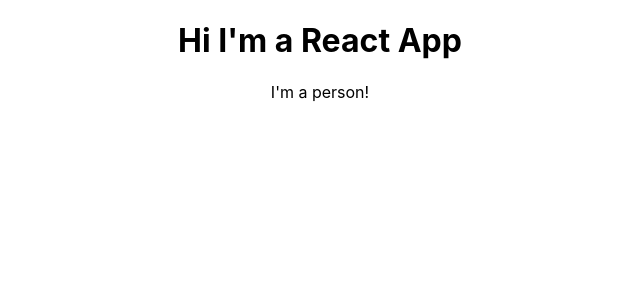
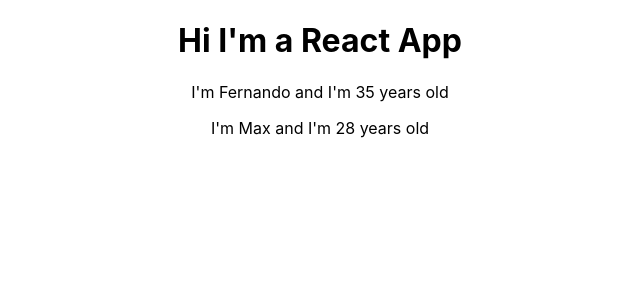
Before and after one commit to fh25/react-example, a React (Create React App) app in the folder react-ex1/: page / in a window 1280 px wide. Shown: the top 300 px of the page, without its empty margins (320-960 px from the left). Built offline with nearby package versions, Linux system fonts and the light colour scheme.

Commit message:
Passing props to component and using inside component

```diff
--- a/react-ex1/src/App.js
+++ b/react-ex1/src/App.js
@@ -6,11 +6,10 @@
   return (
     <div className="App">
       <h1>Hi I'm a React App</h1>
-      <Person />
+      <Person name="Fernando" age="35" />
+      <Person name="Max" age="28" >My Hobbies: Racing</Person>
     </div>
   );
-  // below is what happens behind the scenes when using JSX:
-  //   return React.createElement('div', {className: 'App'}, React.createElement('h1', null, 'Does this work now?'));
 }
 
 export default App;
--- a/react-ex1/src/Person/Person.js
+++ b/react-ex1/src/Person/Person.js
@@ -1,12 +1,7 @@
-//In it's simpliest form a component is just a function that returns some JSX
-//strongly recommended to use ES6 as best practice
-//could assign person a result of a function
-//function () {} would work fine but we want to use arrow function (ES6)
-//  so that we take advantage of new syntax and better handles this keyword
 import React from 'react';
 
-const person = () => {
-    return <p>I'm a person!</p>
+const person = (props) => {
+    return <p>I'm {props.name} and I'm {props.age} years old</p>
 };
 
 export default person;
```
